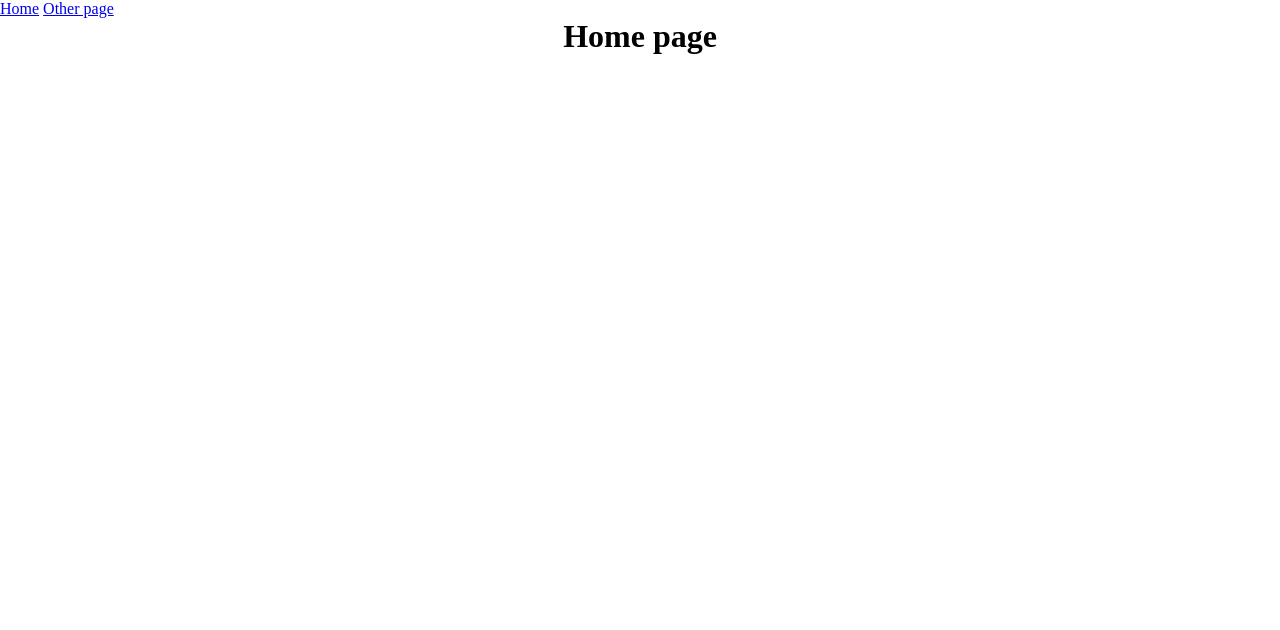
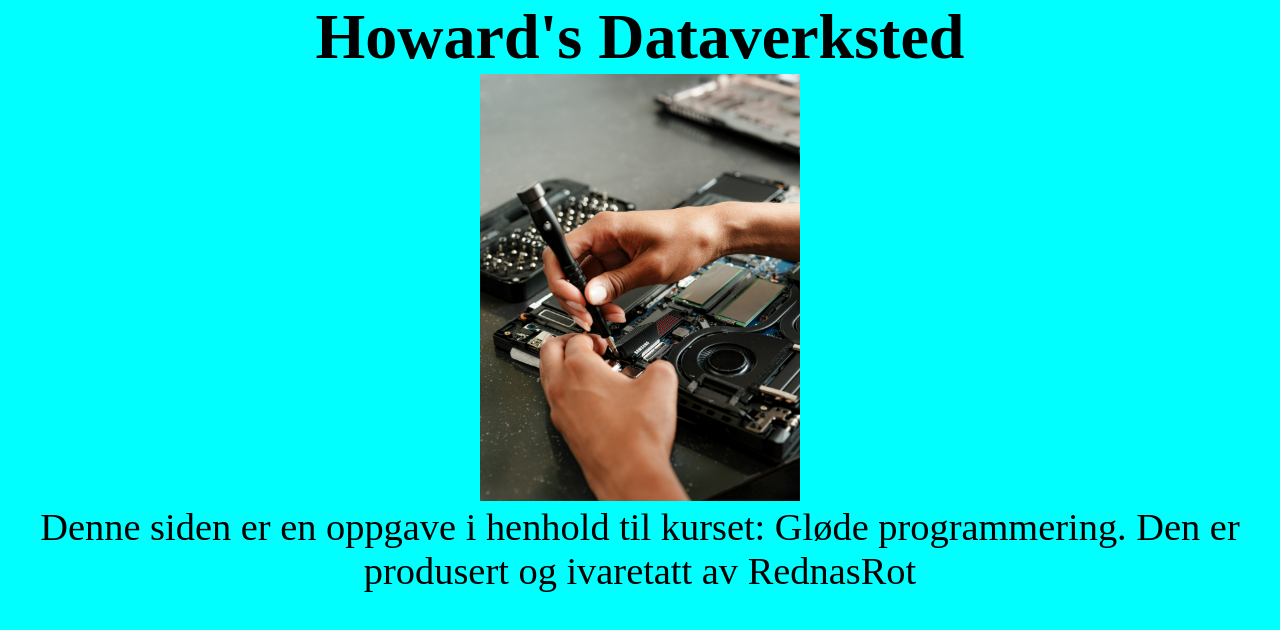
Before and after one commit to Rednasrot/Lekse12.11.2024, a website: page index.html in a window 1280 px wide. Drawn offline with Linux system fonts and the light colour scheme.

Commit message:
Oppdatering v1.2

```diff
--- a/index.html
+++ b/index.html
@@ -9,26 +9,18 @@
   </head>
   <body>
 
-
-    <nav>
-      <a href="/" aria-current="page">Home</a>
-      <a href="/page2.html">Other page</a>
-
-    </nav>
     <main>
-      <h1>Home page</h1>
+      <h1>Howard's Dataverksted</h1>
 
     </main>
-
     <section>
-
-      <div class="bildeOne" src="Bilder/FiksPC.jpg" alt="En arbeider som reparerer en laptop"> </div>
-
-
+      <div class="bilder">
+        <img id="bildeOne" src="Bilder/FiksPC.jpg" alt="En arbeider som reparerer en laptop">
+      </div>
     </section>
 
     <footer>
-
+      <p> Denne siden er en oppgave i henhold til kurset: Gløde programmering. Den er produsert og ivaretatt av RednasRot</p>
     </footer>
   </body>
 </html>
--- a/styles.css
+++ b/styles.css
@@ -4,9 +4,20 @@
 
 }
 
+body {
+
+  background-color: aqua;
+
+
+
+}
+
 
 h1 {
 text-align: center;
+font-size: 5vw;
+
+
 
 
 
@@ -14,15 +25,53 @@ text-align: center;
 }
 
 section {
-  display: flex;
-  align-items: center;
+  text-align: center;
+  justify-content: center;
 
 
 }
 
-.bildeOne {
-display: flex;
+
+#bildeOne {
+justify-content: center;
+max-width: 25vw;
 align-items: center;
+
+}
+
+footer {
+  font-size: 3vw;
+  text-align: center;
+
 
 
 }
+
+/* Jeg gjør dette i media querie slik at teksten på siden blir en annen farge og i tilegg endrer view-width slik at den matcher mer for en mobilskjerm*/
+@media all and (max-width: 768px) {
+  body {
+    color: blueviolet
+
+  }
+
+  h1 {
+    font-size: 10vw;
+
+  }
+
+  footer {
+    font-size: 4vw;
+
+
+  }
+
+}
+
+
+
+
+
+  }
+
+
+}
```
Also changed, not shown: Bilder/FiksPC.jpg (added).
